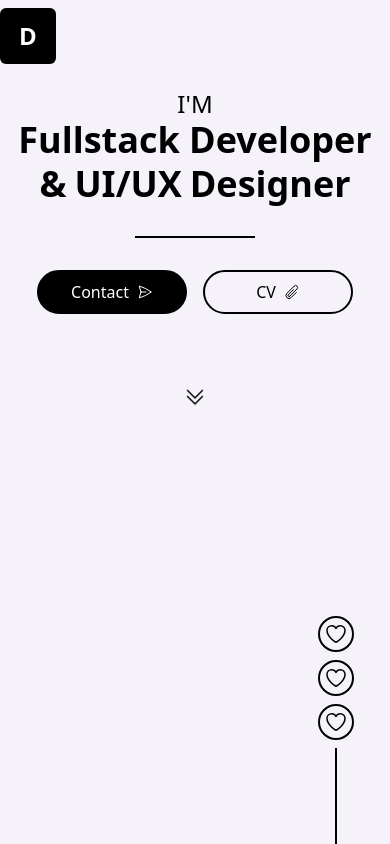
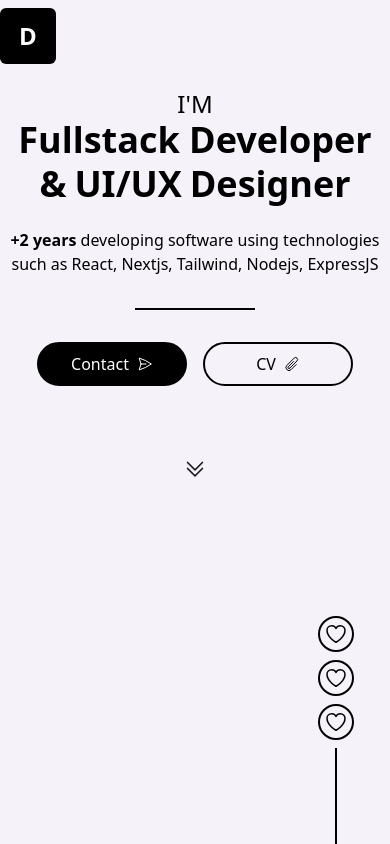
Before and after one commit to DiegoCadavid/diegocadavid-nextjs, a Next.js app: page / in a window 390 px wide. Built offline with nearby package versions, Linux system fonts and the light colour scheme.

Commit message:
feat: minimal changes

```diff
--- a/components/UI/Cursor.tsx
+++ b/components/UI/Cursor.tsx
@@ -63,7 +63,7 @@ const Cursor = ({}: Props) => {
       className={ clsx("pointer-events-none fixed z-50 hidden h-fit w-fit mix-blend-difference  md:block") }>
       <div
         className={`aspect-square w-2 rounded-full ring-2 ring-primary-500 transition-transform  ease-out
-        ${pointer === "big" && "scale-[2] bg-primary-500"}
+        ${pointer === "big" && "scale-[2.5] bg-primary-500"}
         `}></div>
     </div>
   );
--- a/components/pages/home/HomeHero.tsx
+++ b/components/pages/home/HomeHero.tsx
@@ -29,6 +29,11 @@ const HomeHero = ({}: Props) => {
           </h2>
           <h2 className="text-4xl font-bold lg:text-8xl">Designer</h2>
         </div>
+        <p className="mt-6 text-center lg:hidden">
+          <span className="font-bold">+2 years </span>
+          developing software using technologies such as React, Nextjs,
+          Tailwind, Nodejs, ExpressJS
+        </p>{" "}
       </div>
 
       {/* Divide */}
--- a/pages/index.tsx
+++ b/pages/index.tsx
@@ -8,6 +8,8 @@ const Index = ({}: Props) => {
     <Layout>
       <HomeHero />
 
+
+
     </Layout>
   );
 };
--- a/tailwind.config.js
+++ b/tailwind.config.js
@@ -18,7 +18,7 @@ module.exports = {
           700: "#939196",
           800: "#626164",
           900: "#313032"
-},
+        },
       },
       fontFamily: {
         primary: ["Inter", "sans-serif"],
@@ -29,7 +29,7 @@ module.exports = {
       height: {
         "viewport-desktop": "calc( 100vh - 60px )",
       },
-      transitionProperty :{
+      transitionProperty: {
         position: "top, left, right, bottom",
         size: "width, height"
       }
@@ -41,7 +41,7 @@ module.exports = {
         DEFAULT: "1rem",
         sm: "1.5rem",
         lg: "2rem",
-      },
+      }
     },
   },
   plugins: [],
```
